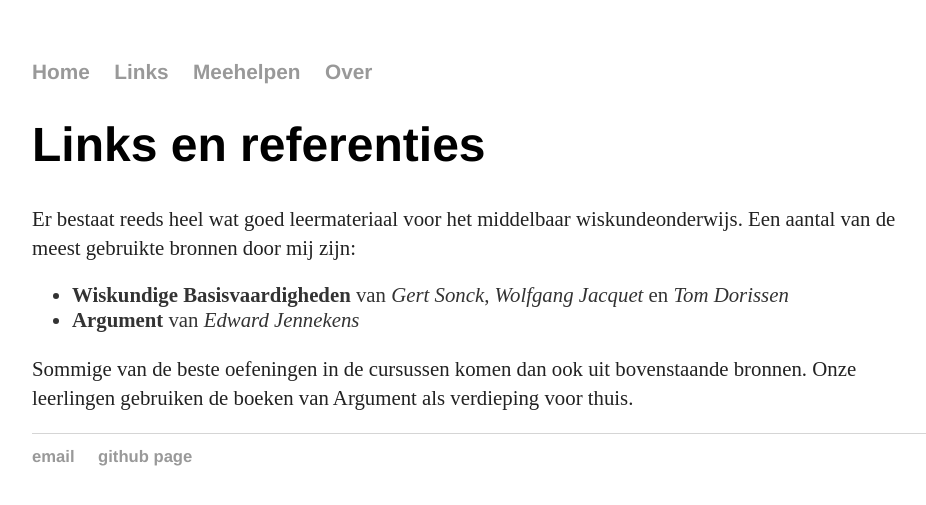
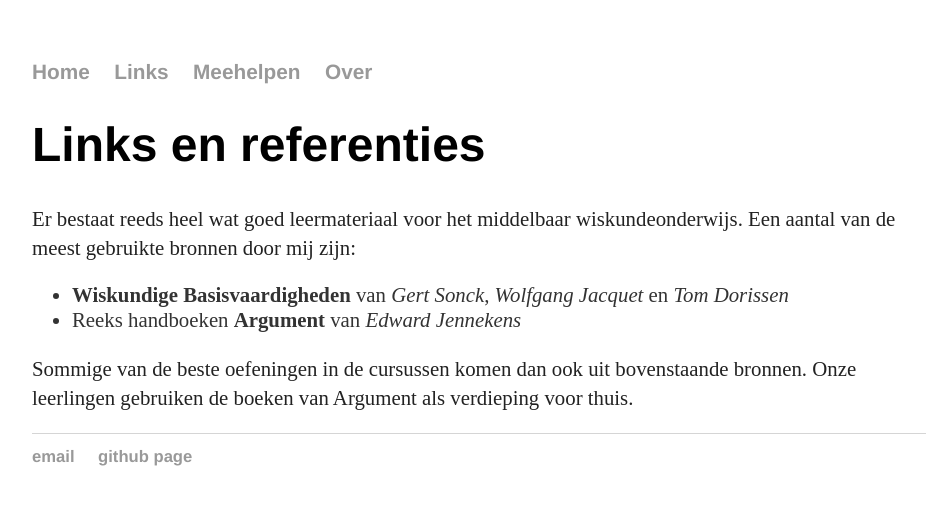
Before and after one commit to gowiz/gowiz.github.io, a Jekyll site: the page built from links.md, in a window 1280 px wide. Shown: the top 505 px of the page, without its empty margins (160-1086 px from the left). Built offline with Jekyll 4.4.1, drawn with Linux system fonts in a browser that asks for light colours.

Commit message:
Improve link

```diff
--- a/links.md
+++ b/links.md
@@ -9,6 +9,6 @@ Links en referenties
 Er bestaat reeds heel wat goed leermateriaal voor het middelbaar wiskundeonderwijs. Een aantal van de meest gebruikte bronnen door mij zijn:
 
 * **Wiskundige Basisvaardigheden** van _Gert Sonck_, _Wolfgang Jacquet_ en _Tom Dorissen_
-* **Argument** van _Edward Jennekens_
+* Reeks handboeken **Argument** van _Edward Jennekens_
 
 Sommige van de beste oefeningen in de cursussen komen dan ook uit bovenstaande bronnen. Onze leerlingen gebruiken de boeken van Argument als verdieping voor thuis.
```
